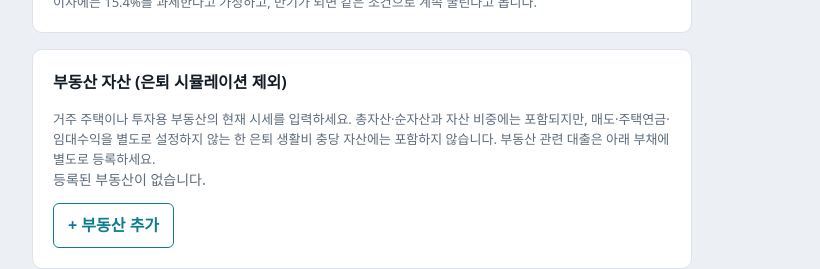
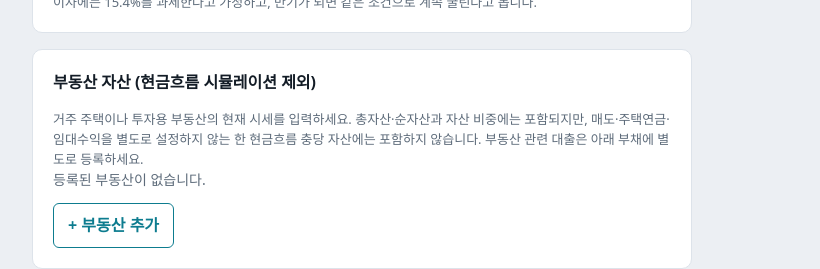
Before and after one commit to monicajeong-dev/portfolio-sim, a React (Vite) app: page / in a window 1280 px wide. Shown: the part 3454-3723 px from the top of the page, without its empty margins (68-888 px from the left). Built offline with nearby package versions, Linux system fonts and the light colour scheme.

Commit message:
Update App.tsx

```diff
--- a/App.tsx
+++ b/App.tsx
@@ -524,8 +524,8 @@ export default function App() {
           </section>
 
           <section className="card">
-            <h2>부동산 자산 (은퇴 시뮬레이션 제외)</h2>
-            <p className="hint">거주 주택이나 투자용 부동산의 현재 시세를 입력하세요. 총자산·순자산과 자산 비중에는 포함되지만, 매도·주택연금·임대수익을 별도로 설정하지 않는 한 은퇴 생활비 충당 자산에는 포함하지 않습니다. 부동산 관련 대출은 아래 부채에 별도로 등록하세요.</p>
+            <h2>부동산 자산 (현금흐름 시뮬레이션 제외)</h2>
+            <p className="hint">거주 주택이나 투자용 부동산의 현재 시세를 입력하세요. 총자산·순자산과 자산 비중에는 포함되지만, 매도·주택연금·임대수익을 별도로 설정하지 않는 한 현금흐름 충당 자산에는 포함하지 않습니다. 부동산 관련 대출은 아래 부채에 별도로 등록하세요.</p>
             {s.properties.length === 0 && <p className="empty">등록된 부동산이 없습니다.</p>}
             {s.properties.map(p => (
               <div className="loan" key={p.id}>
```
